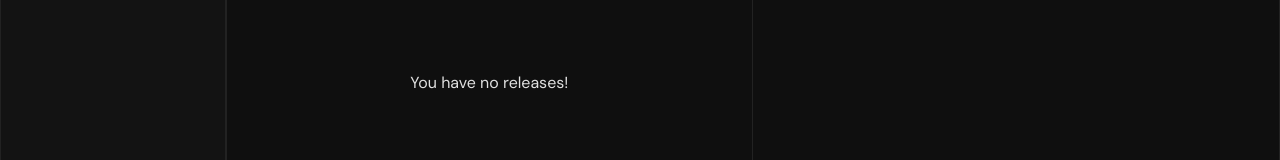
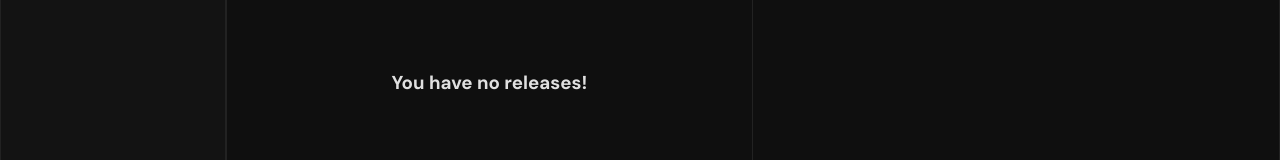
Before and after one commit to OliverSlate/songbook, a React (Vite) app: page / in a window 1280 px wide. Shown: the part 357-517 px from the top of the page. Built offline with nearby package versions, Linux system fonts and the light colour scheme; a web font is replaced by a local one.

Commit message:
Revert "updated README.md"
This reverts commit bfbba4354841a98ef0df692150be86c5305e0c6f.

```diff
--- a/src/components/Songs.tsx
+++ b/src/components/Songs.tsx
@@ -1,45 +1,17 @@
-import { useState, useMemo } from "react";
-
-type Selection = { type: "album" | "song"; id: string } | null;
+import { useState } from "react";
 
 export default function Songs() {
   //@ts-ignore
-  const [albums, setAlbums] = useState(() => {
-    const stored = localStorage.getItem("albums");
-    return stored ? JSON.parse(stored) : { albums: [] };
+  const [data, setData] = useState(() => {
+    const stored = localStorage.getItem("songs");
+    return stored ? JSON.parse(stored) : { releases: [] };
   });
-  const [songs, setSongs] = useState(() => {
-    const stored = localStorage.getItem("songs");
-    return stored ? JSON.parse(stored) : { songs: [] };
-  });
-  const [selected, setSelected] = useState<Selection>(null);
 
-  const isEmpty = albums.albums.length === 0 && songs.songs.length === 0;
-
-  const albumTree = useMemo(
-    () =>
-      albums.albums.map((album: any) => ({
-        album,
-        songs: songs.songs.filter((s: any) => s.albumId === album.id),
-      })),
-    [albums, songs],
-  );
-
-  const singles = useMemo(
-    () => songs.songs.filter((s: any) => s.albumId === null),
-    [songs],
-  );
+  const isEmpty = data.releases.length === 0;
 
   function addAlbum() {
-    /*
-      THIS FUNCTION IS TEMPORARY FOR DEVELOPMENT PURPOSES AND TESTING
-    */
-    const testAlbumData = albums;
-    testAlbumData.albums.push({ id: 0, name: "test album" });
-    const testSongData = songs;
-    testSongData.songs.push({ id: 0, name: "test song", albumId: 1 });
-    localStorage.setItem("albums", JSON.stringify(testAlbumData));
-    localStorage.setItem("songs", JSON.stringify(testSongData));
+    console.log(data);
+    localStorage.setItem("songs", JSON.stringify(data));
   }
 
   return (
@@ -55,41 +27,7 @@ export default function Songs() {
       </div>
       <div className="songs">
         <div className="releases">
-          {isEmpty && <p>You have no releases!</p>}
-          {albumTree.map(({ album, songs }: any) => (
-            <div key={album.id} className="release-group">
-              <div
-                className={`release-item ${selected?.type === "album" && selected.id === album.id ? "selected" : ""}`}
-                onClick={() => setSelected({ type: "album", id: album.id })}
-              >
-                {album.name}
-              </div>
-              {songs.map((song: any) => (
-                <div
-                  key={song.id}
-                  className={`release-item song-item ${selected?.type === "song" && selected.id === song.id ? "selected" : ""}`}
-                  onClick={() => setSelected({ type: "song", id: song.id })}
-                >
-                  {song.name}
-                </div>
-              ))}
-            </div>
-          ))}
-
-          {singles.length > 0 && (
-            <div className="release-group">
-              <div className="release-item singles-label">Singles</div>
-              {singles.map((song: any) => (
-                <div
-                  key={song.id}
-                  className="release-item song-item"
-                  onClick={() => setSelected({ type: "song", id: song.id })}
-                >
-                  {song.name}
-                </div>
-              ))}
-            </div>
-          )}
+          {isEmpty ? <h3>You have no releases!</h3> : <p>TODO: releases</p>}
         </div>
         <div className="current">
           Also imagine this shows the currently selected song &#40;lyrics and
--- a/src/index.css
+++ b/src/index.css
@@ -236,15 +236,3 @@ input, textarea {
   display: flex;
   flex-direction: column;
 }
-.release-group {
-
-}
-.release-item {
-
-}
-.song-item {
-
-}
-.selected {
-
-}
```
Also changed, not shown: src/components/add-album.tsx (added, +7 -0 lines), src/components/add-song.tsx (added, +7 -0 lines), 1 other file (tests, documents, lock files or other folders).
